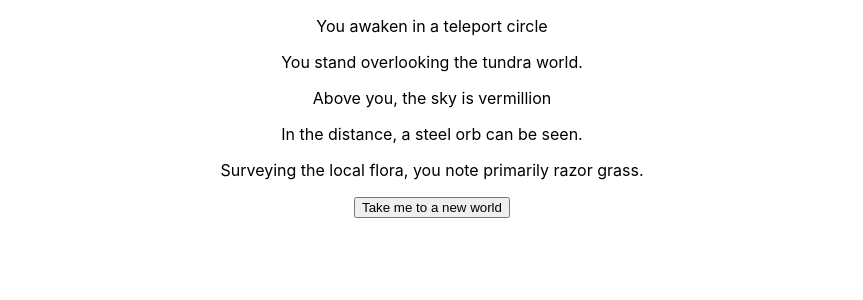
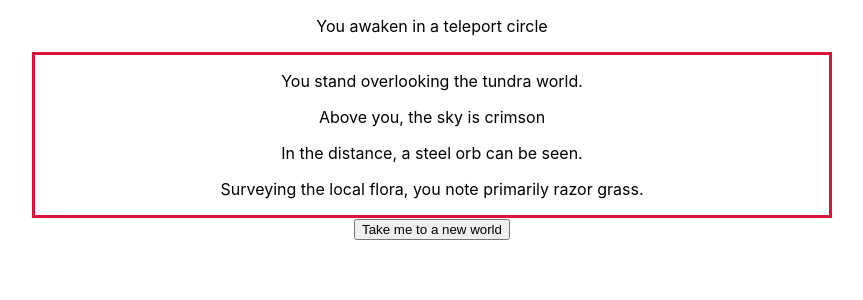
Before and after one commit to johntroesch/worldbuilder, a React (Create React App) app: page / in a window 1280 px wide. Both pictures are taken after a click on the button "I am ready". Shown: the top 300 px of the page, without its empty margins (208-1071 px from the left). Built offline with nearby package versions, Linux system fonts and the light colour scheme.

Commit message:
conditional formatting added

```diff
--- a/src/App.css
+++ b/src/App.css
@@ -28,11 +28,7 @@
   color: #61dafb;
 }
 
-@keyframes App-logo-spin {
-  from {
-    transform: rotate(0deg);
-  }
-  to {
-    transform: rotate(360deg);
-  }
+.description{
+  margin-left: 15em;
+  margin-right: 15em;
 }
--- a/src/story.js
+++ b/src/story.js
@@ -5,7 +5,7 @@ let worldtypes = ["arid", "oceanic", "jungle", "tundra"];
 let buildings = ["house", "fortress", "castle", "orb", "dome"]
 
 //resources
-let colors = ["emerald", "azure", "vermillion", "murky"];
+let colors = ["purple", "cyan", "crimson", "beige"];
 let materials = ["stone", "steel", "glass"]
 
 //flora
@@ -18,12 +18,23 @@ class Story extends React.Component{
         randomize(subj){
              return subj[Math.floor(Math.random() * (subj.length))]
         }
+
         render(){
-          return <div>
-              <p>You stand overlooking the {this.randomize(worldtypes)} world.</p>
-              <p>Above you, the sky is {this.randomize(colors)}</p>
-              <p>In the distance, a {this.randomize(materials) + " " + this.randomize(buildings)} can be seen. </p>
-              <p>Surveying the local flora, you note primarily {this.randomize(plants)}.</p>
+            let oceanCondition;
+            let rworldtype = this.randomize(worldtypes);
+            let rcolor = this.randomize(colors);
+            let rmaterial = this.randomize(materials);
+            let rbuilding = this.randomize(buildings);
+            let rplant = this.randomize(plants);
+            if (rworldtype==="oceanic"){
+                oceanCondition = "Small islands rise above the waves"
+            }
+          return <div className = "description" style= {{borderStyle: "solid", borderColor: rcolor}}>
+              <p>You stand overlooking the {rworldtype} world.</p>
+              <p>{oceanCondition}</p>
+              <p>Above you, the sky is {rcolor}</p>
+              <p>In the distance, a {rmaterial + " " + rbuilding} can be seen. </p>
+              <p>Surveying the local flora, you note primarily {rplant}.</p>
               </div>
         }
 }
```
